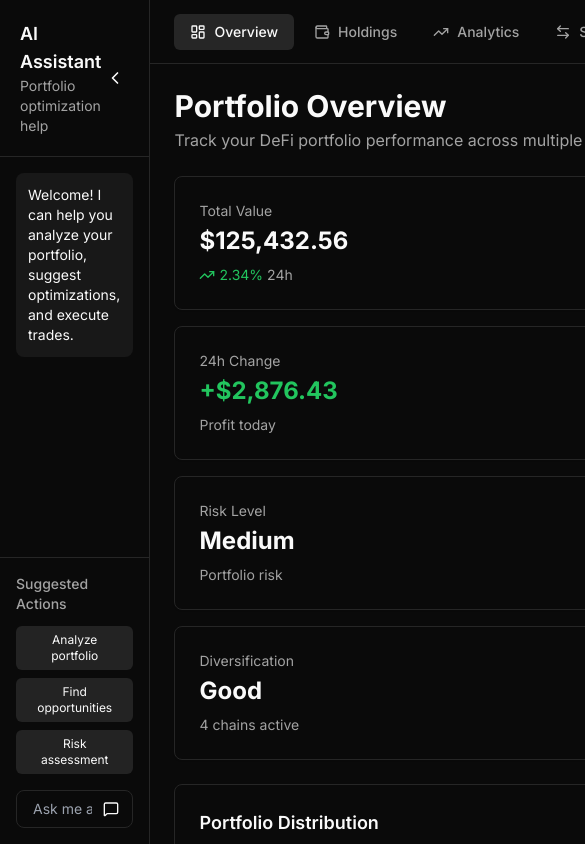
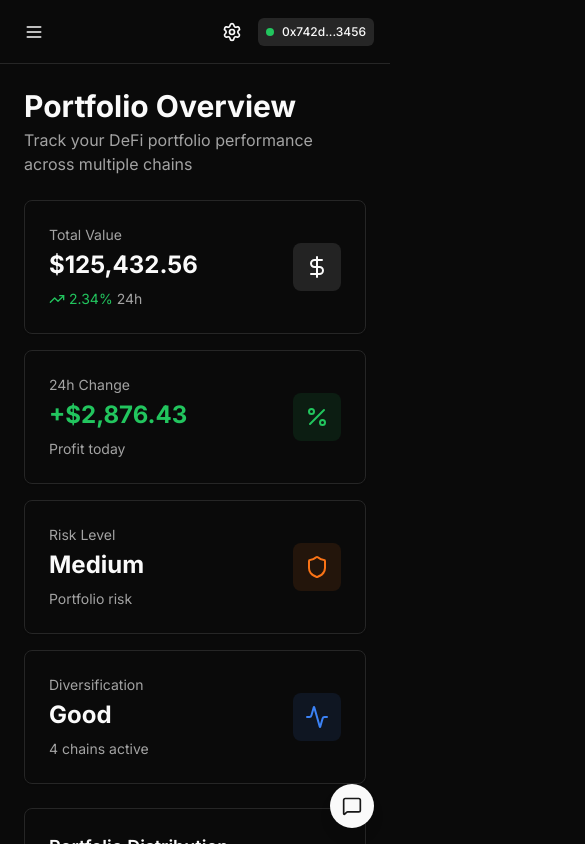
Before and after one commit to emmette/optimizedefi, a Next.js app in the folder frontend/: page / in a window 390 px wide. Shown: the top 844 px of the page, 585 px wide, since content can reach past the window. Built offline with nearby package versions, Linux system fonts and the light colour scheme.

Commit message:
feat: Add responsive design with mobile navigation menu and improved mobile layout

```diff
--- a/frontend/components/layout/MainLayout.tsx
+++ b/frontend/components/layout/MainLayout.tsx
@@ -14,7 +14,9 @@ import {
   ChevronLeft,
   Settings,
   HelpCircle,
-  Bell
+  Bell,
+  Menu,
+  X
 } from 'lucide-react'
 
 interface MainLayoutProps {
@@ -32,13 +34,14 @@ const navigation = [
 export function MainLayout({ children }: MainLayoutProps) {
   const pathname = usePathname()
   const [isChatCollapsed, setIsChatCollapsed] = useState(false)
+  const [isMobileMenuOpen, setIsMobileMenuOpen] = useState(false)
 
   return (
     <div className="flex h-screen bg-background">
-      {/* AI Chat Panel */}
+      {/* AI Chat Panel - Hidden on mobile, shown on desktop */}
       <div
         className={cn(
-          'w-[350px] bg-card border-r border-border flex flex-col transition-all duration-300',
+          'hidden lg:flex w-[350px] bg-card border-r border-border flex-col transition-all duration-300',
           isChatCollapsed && '-ml-[350px]'
         )}
       >
@@ -94,8 +97,17 @@ export function MainLayout({ children }: MainLayoutProps) {
       {/* Main Content Area */}
       <div className="flex-1 flex flex-col">
         {/* Top Navigation */}
-        <header className="h-16 border-b border-border flex items-center justify-between px-6">
-          <nav className="flex items-center space-x-1">
+        <header className="h-16 border-b border-border flex items-center justify-between px-4 lg:px-6">
+          {/* Mobile menu button */}
+          <button
+            onClick={() => setIsMobileMenuOpen(!isMobileMenuOpen)}
+            className="lg:hidden p-2 hover:bg-accent rounded-md transition-colors"
+          >
+            {isMobileMenuOpen ? <X className="h-5 w-5" /> : <Menu className="h-5 w-5" />}
+          </button>
+
+          {/* Desktop Navigation */}
+          <nav className="hidden lg:flex items-center space-x-1">
             {navigation.map((item) => {
               const Icon = item.icon
               const isActive = pathname === item.href
@@ -117,19 +129,19 @@ export function MainLayout({ children }: MainLayoutProps) {
             })}
           </nav>
 
-          <div className="flex items-center gap-4">
-            <button className="p-2 hover:bg-accent rounded-md transition-colors">
+          <div className="flex items-center gap-2 lg:gap-4">
+            <button className="hidden sm:block p-2 hover:bg-accent rounded-md transition-colors">
               <Bell className="h-5 w-5" />
             </button>
-            <button className="p-2 hover:bg-accent rounded-md transition-colors">
+            <button className="hidden sm:block p-2 hover:bg-accent rounded-md transition-colors">
               <HelpCircle className="h-5 w-5" />
             </button>
             <button className="p-2 hover:bg-accent rounded-md transition-colors">
               <Settings className="h-5 w-5" />
             </button>
-            <div className="flex items-center gap-2 px-3 py-1.5 bg-accent rounded-md">
+            <div className="flex items-center gap-2 px-2 sm:px-3 py-1.5 bg-accent rounded-md">
               <div className="h-2 w-2 bg-green-500 rounded-full"></div>
-              <span className="text-sm font-medium">0x742d...3456</span>
+              <span className="text-xs sm:text-sm font-medium">0x742d...3456</span>
             </div>
           </div>
         </header>
@@ -140,15 +152,61 @@ export function MainLayout({ children }: MainLayoutProps) {
         </main>
       </div>
 
-      {/* Floating Chat Toggle (when collapsed) */}
+      {/* Mobile Navigation Menu */}
+      {isMobileMenuOpen && (
+        <div className="lg:hidden fixed inset-0 z-50 bg-background/80 backdrop-blur-sm">
+          <div className="fixed inset-y-0 left-0 w-64 bg-card border-r border-border p-4">
+            <div className="flex justify-between items-center mb-6">
+              <h2 className="text-lg font-semibold">Menu</h2>
+              <button
+                onClick={() => setIsMobileMenuOpen(false)}
+                className="p-2 hover:bg-accent rounded-md transition-colors"
+              >
+                <X className="h-5 w-5" />
+              </button>
+            </div>
+            <nav className="space-y-2">
+              {navigation.map((item) => {
+                const Icon = item.icon
+                const isActive = pathname === item.href
+                return (
+                  <Link
+                    key={item.name}
+                    href={item.href}
+                    onClick={() => setIsMobileMenuOpen(false)}
+                    className={cn(
+                      'flex items-center gap-3 px-3 py-2 rounded-md text-sm font-medium transition-colors',
+                      isActive
+                        ? 'bg-accent text-accent-foreground'
+                        : 'text-muted-foreground hover:text-foreground hover:bg-accent/50'
+                    )}
+                  >
+                    <Icon className="h-5 w-5" />
+                    {item.name}
+                  </Link>
+                )
+              })}
+            </nav>
+          </div>
+        </div>
+      )}
+
+      {/* Floating Chat Toggle (when collapsed) - Desktop only */}
       {isChatCollapsed && (
         <button
           onClick={() => setIsChatCollapsed(false)}
-          className="fixed left-4 bottom-4 p-3 bg-primary text-primary-foreground rounded-full shadow-lg hover:bg-primary/90 transition-colors"
+          className="hidden lg:block fixed left-4 bottom-4 p-3 bg-primary text-primary-foreground rounded-full shadow-lg hover:bg-primary/90 transition-colors"
         >
           <MessageSquare className="h-5 w-5" />
         </button>
       )}
+
+      {/* Mobile Chat Button */}
+      <button
+        className="lg:hidden fixed right-4 bottom-4 p-3 bg-primary text-primary-foreground rounded-full shadow-lg hover:bg-primary/90 transition-colors"
+      >
+        <MessageSquare className="h-5 w-5" />
+      </button>
     </div>
   )
 }
```
